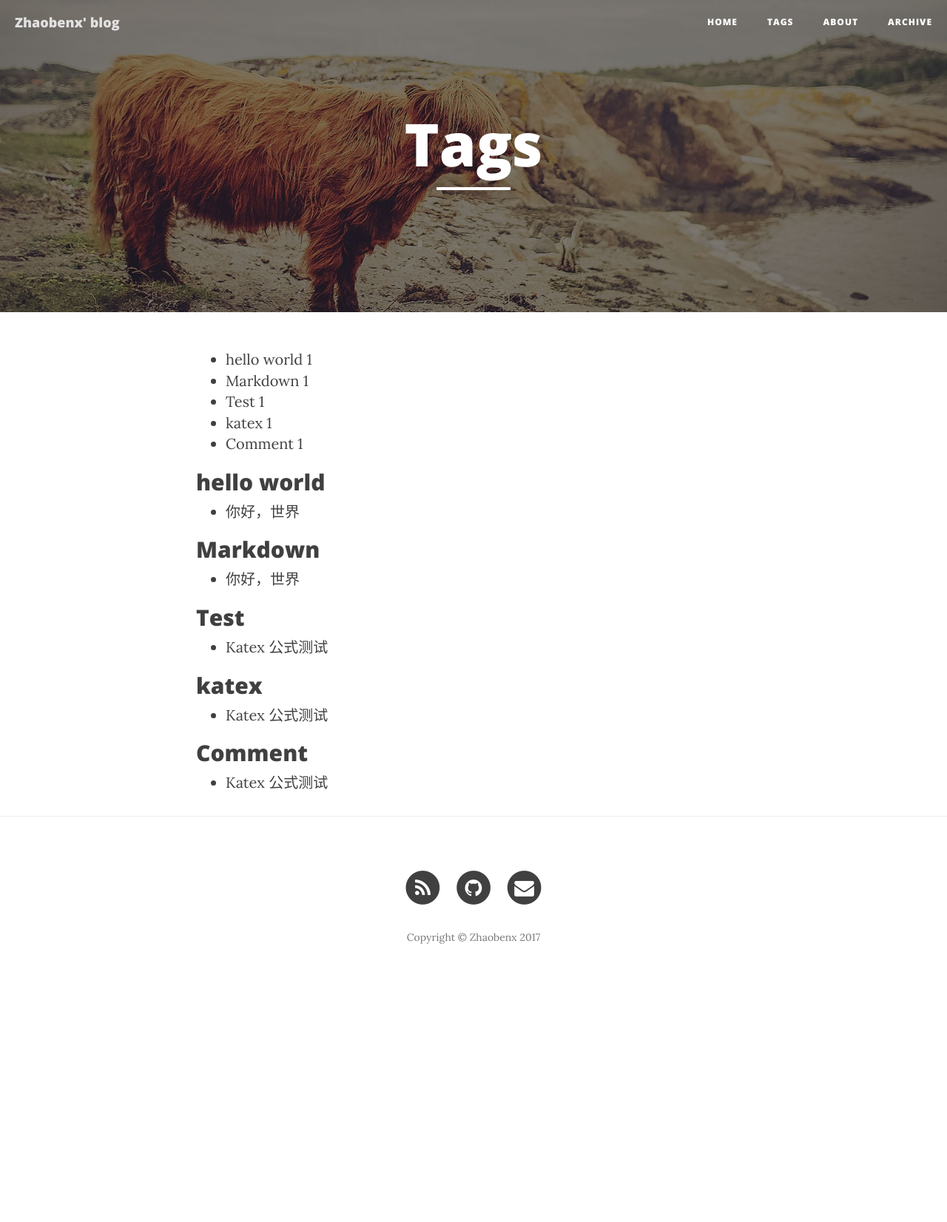
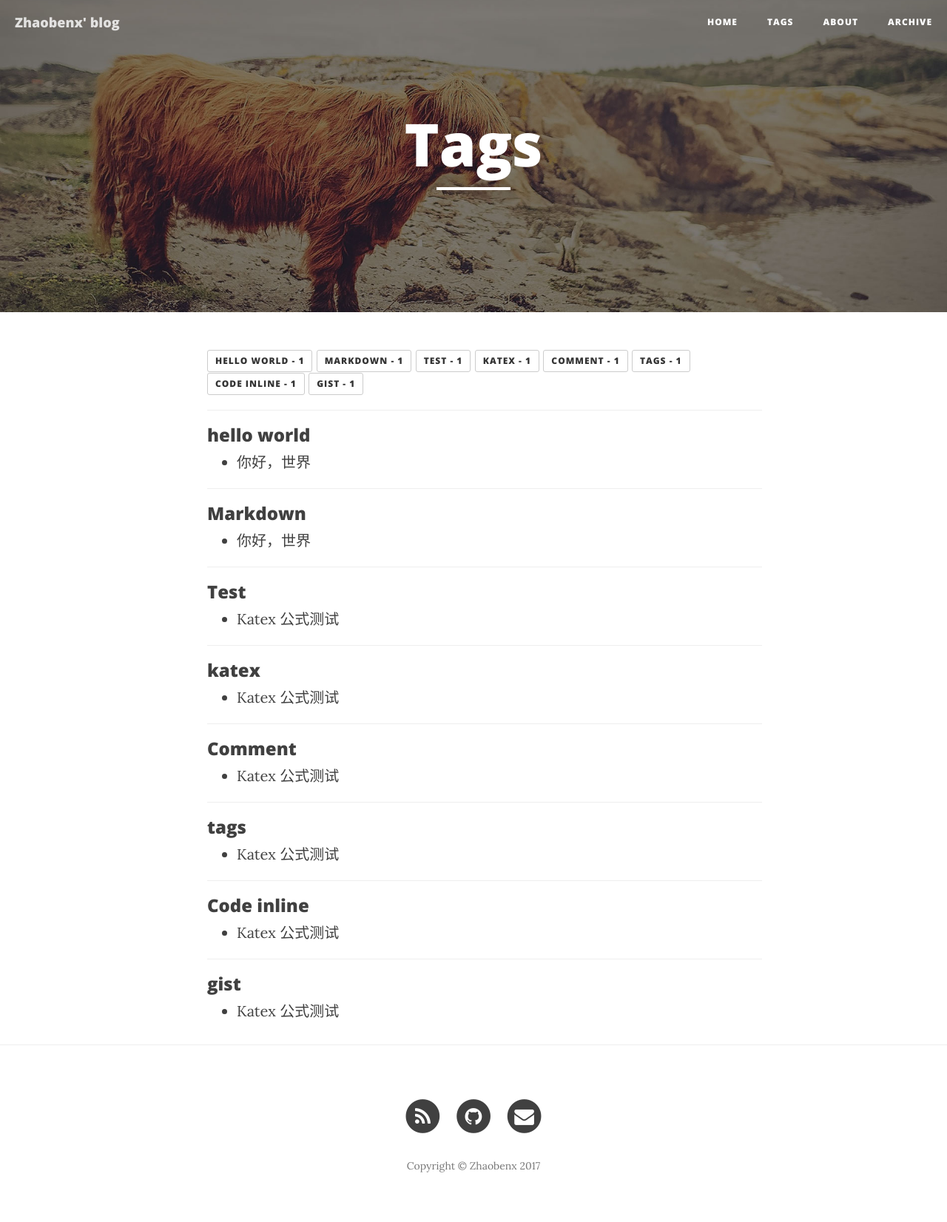
Before and after one commit to zhaobenx/zhaobenx.github.io, a Jekyll site: the page built from tags.html, in a window 1280 px wide. Shown: the whole page at 74% size. Built offline with Jekyll 4.4.1, drawn with Linux system fonts in a browser that asks for light colours; nearby versions of some CDN libraries; before the commit the page ends 1343 px from its top, so only the background shows below that.

Commit message:
Change tags style

```diff
--- a/_posts/2017-08-08-Katex-test.md
+++ b/_posts/2017-08-08-Katex-test.md
@@ -2,7 +2,7 @@
 layout: post
 title: Katex 公式测试
 comments: true
-tag: ["Test","katex","Comment"]
+tag: ["Test","katex","Comment","tags","Code inline","gist"]
 ---
 
 # Katex 测试
--- a/tags.html
+++ b/tags.html
@@ -6,33 +6,22 @@ header-img: "img/contact-bg.jpg"
 order: 2
 ---
 
-<ul class="tag_box inline">
-  {% assign tags_list = site.tags %}
-  {% if tags_list.first[0] == null %}
-    {% for tag in tags_list %}
-    	<li><a href="{{ BASE_PATH }}{{ site.JB.tags_path }}#{{ tag }}-ref">{{ tag }} <span>{{ site.tags[tag].size }}</span></a></li>
-    {% endfor %}
-  {% else %}
-    {% for tag in tags_list %}
-    	<li><a href="{{ BASE_PATH }}{{ site.JB.tags_path }}#{{ tag[0] }}-ref">{{ tag[0] }} <span>{{ tag[1].size }}</span></a></li>
-    {% endfor %}
-  {% endif %}
-</ul>
-
-
-{% for tag in site.tags %}
-  <h2 id="{{ tag[0] }}-ref">{{ tag[0] }}</h2>
+<div class="container">
+    <div class="row">
+        <div class="col-lg-8 col-md-10">
+            {% assign tags_list = site.tags %} {% if tags_list.first[0] == null %} {% for tag in tags_list %}
+            <a class="btn btn-default btn-sm" href="#{{ tag }}-ref" role="button">{{ tag }}  <span>   - {{ site.tags[tag].size }}</span></a> {% endfor %} {% else %} {% for tag in tags_list %}
+            <a class="btn btn-default btn-sm" href="#{{ tag[0] }}-ref" role="button">{{ tag[0] }} <span>   - {{ tag[1].size }}</span></a> {% endfor %} {% endif %} {% for tag in site.tags %}
+            <hr>
+            <h3 id="{{ tag[0] }}-ref">{{ tag[0] }}</h3>
             <ul>
-    {% for node in tag[1] %}
-    {% if node.title != null %}
-      {% if group == null or group == node.group %}
-      	{% if page.url == node.url %}
+                {% for node in tag[1] %} {% if node.title != null %} {% if group == null or group == node.group %} {% if page.url == node.url %}
                 <li class="active"><a href="{{ BASE_PATH }}{{ node.url }}" class="active">{{ node.title }}</a></li>
                 {% else %}
                 <li><a href="{{ BASE_PATH }}{{ node.url }}">{{node.title}}</a></li>
-      	{% endif %}
-      {% endif %}
-    {% endif %}
-  {% endfor %}
+                {% endif %} {% endif %} {% endif %} {% endfor %}
             </ul>
             {% endfor %}
+        </div>
+    </div>
+</div>
```
Also changed, not shown: css/clean-blog.css (+30 -83 lines), css/clean-blog.min.css, 1 other file. Lines whose indentation alone changed are shown as unchanged.
